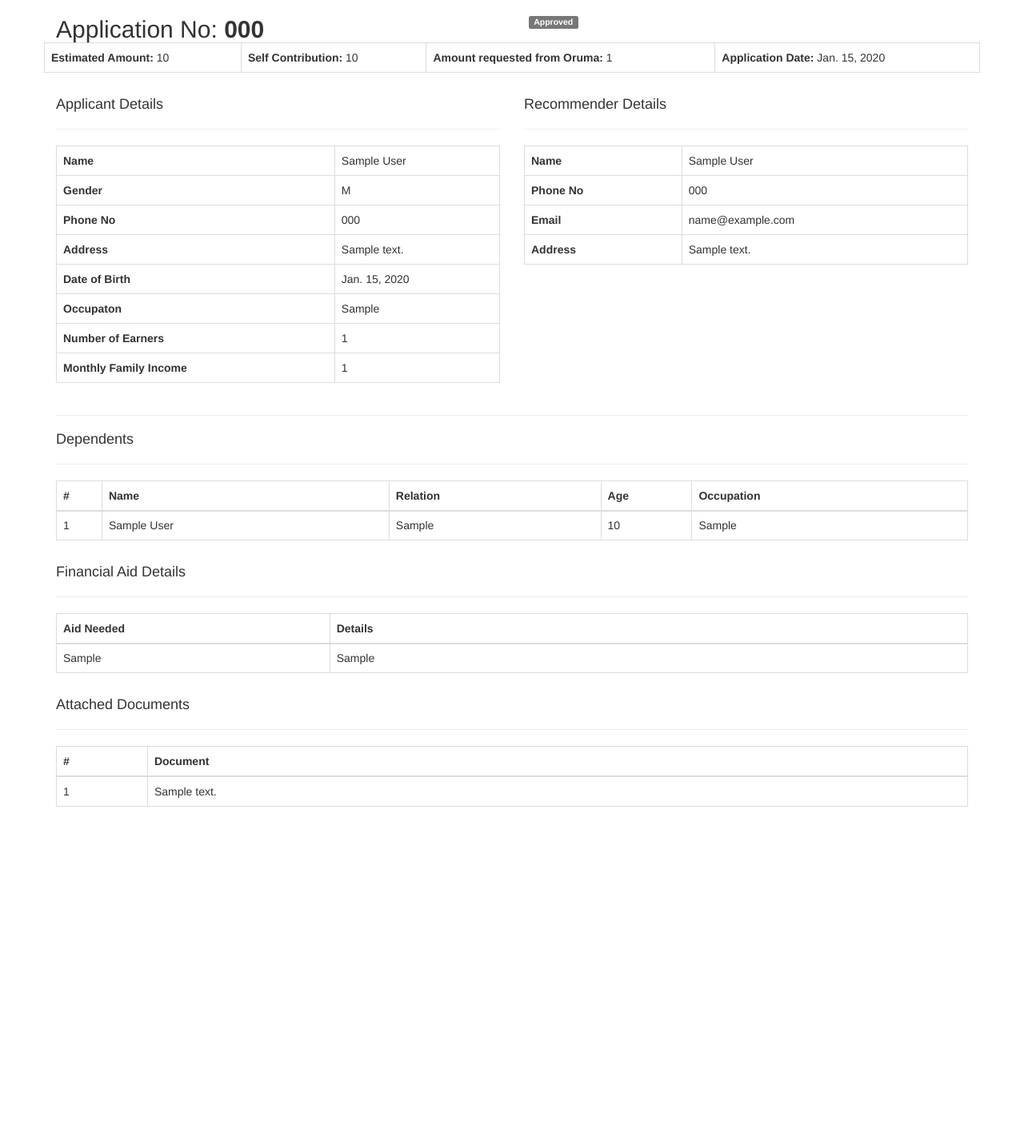
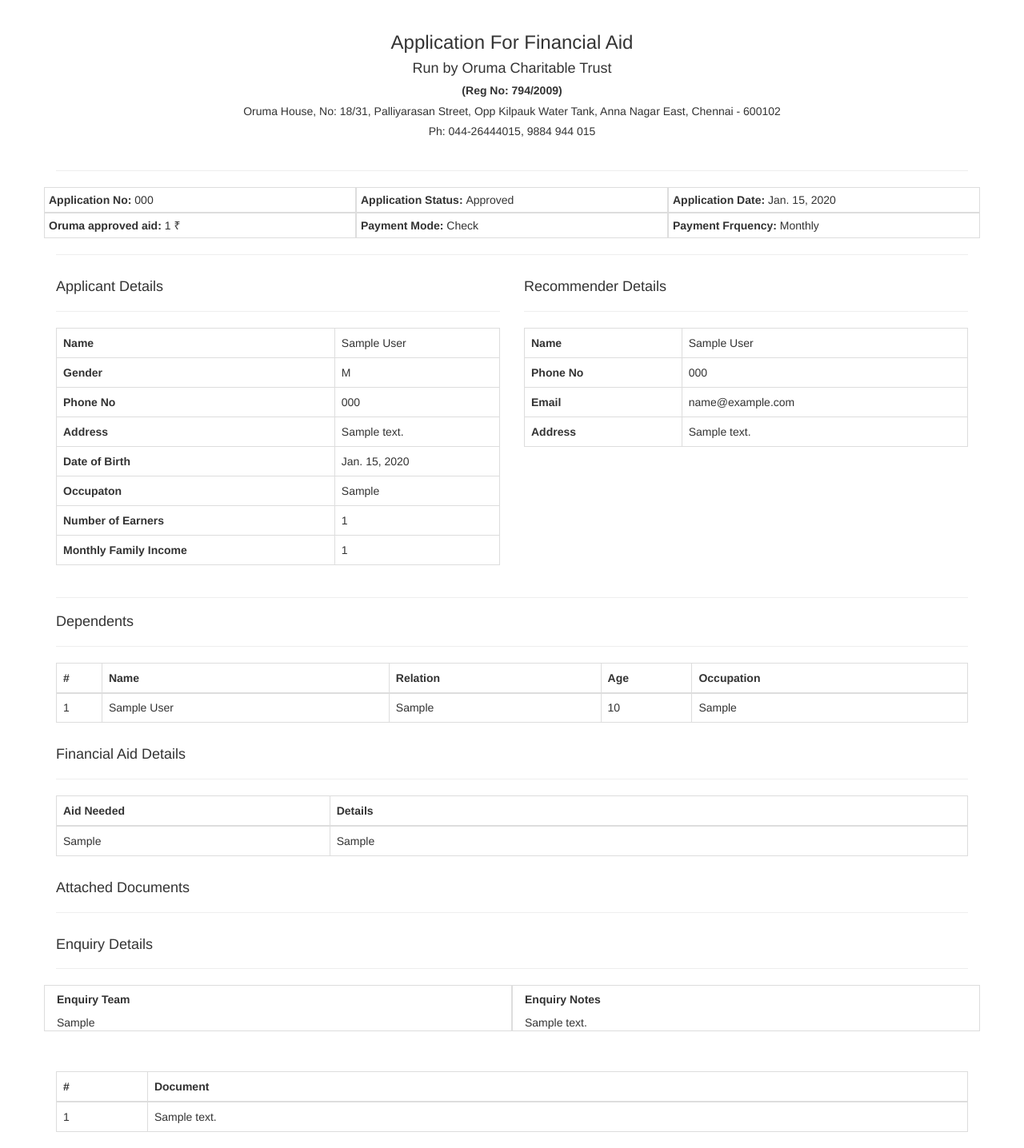
Before and after one commit to jafsparrow/deploy, a Django app: template oruma/templates/oruma/stage5.html in a window 1280 px wide. Shown: the part 52-1488 px from the top of the page at 80% size. Before the commit the page ends 1061 px from the top, so only its background shows below. Run offline with Django 3.2, Linux system fonts and the light colour scheme; the template is opened without the code that fills it: values that come from a table or form of the project are taken from there, others are empty; tables that the repository leaves empty hold one stand-in row (values such as "Sample post"); some libraries are stand-ins or nearby versions.

Commit message:
Updated the summary page with new changes

```diff
--- a/oruma/static/oruma/css/style.css
+++ b/oruma/static/oruma/css/style.css
@@ -77,6 +77,7 @@
 
 
 
+
 /*mid window. for login and ther activities.*/
 .mid-window {
   width: 600px;
--- a/oruma/templates/oruma/stage5.html
+++ b/oruma/templates/oruma/stage5.html
@@ -2,6 +2,15 @@
 
 
 {% block content %}
+<section>
+  <div class="" style="text-align: center; margin: 20px auto;">
+    <h3>Application For Financial Aid</h3>
+    <h4>Run by Oruma Charitable Trust</h4>
+    <h5><b>(Reg No: 794/2009)</b></h5>
+    <h5>Oruma House, No: 18/31, Palliyarasan Street, Opp Kilpauk Water Tank, Anna Nagar East, Chennai - 600102</h5>
+    <h5>Ph: 044-26444015,  9884 944 015</h5>
+  </div>
+</section>
 <section class="summary_title">
 
 
@@ -13,19 +22,11 @@
       90%
     </div>
   </div>
-
 {% endif %}
 
-  <div class="row">
-      <div class="col col-md-5">
-      <h2 style="display: inline">Application No: <b>{{ application.application_number }}</b></h2>
-    </div>
-    <div class="col col-md-2">
-      <div class="label label-sm label-default pull-right">{{ application.status }}</div>
-    </div>
-    <div class="col col-md-5">
+  <div class="row" style="text-align: right; margin-bottom: 10px;">
+    <div class="col-md-6 col-md-offset-6">
         {% if application.status == 'New' %}
-
           <a href="{% url 'submittion_review' application.id %}" class="btn btn-sm btn-primary">Submit</a>
         {% else %}
             {% if application.status == 'Review' %}
@@ -43,31 +44,48 @@
                 {% endif %}
             {% endif %}
         {% endif %}
-
-
     </div>
 
 
   </div>
   {% if messages %}
     {% for message in messages %}
-    <div class="alert alert-success">
+    <div class="alert alert-success alert-dismissable">
+        <a href="#" class="close" data-dismiss="alert" aria-label="close">&times;</a>
         {{ message }}
     </div>
+    {% endfor %}
+  {% endif %}
+<hr>
 
-    {% endfor %}
+  <div class="row">
+    <div class="col-md-4 border" style="padding: 5px;">
+      <b>Application No: </b>{{ application.application_number }}
+    </div>
+    <div class="col-md-4 border" style="padding: 5px;">
+      <b>Application Status: </b>{{ application.status }}
+    </div>
+    <div class="col-md-4 border" style="padding: 5px;">
+      <b>Application Date: </b>{{ application.created |date }}
+    </div>
+</div>
+<div class="row">
 
-  {% endif %}
-  <div class="row">
-          <table class="table table-bordered">
-              <tr>
-                <td><b>Estimated Amount: </b>{{ application.estimated_amount }}</td>
-                <td><b>Self Contribution: </b>{{ application.self_amount }}</td>
-                <td><b>Amount requested from Oruma: </b>{{ application.ouruma_expected }}</td>
-                <td><b>Application Date: </b>{{ application.created |date }}</td>
-              </tr>
-          </table>
+    <div class="col-md-4 border" style="padding: 5px;">
+      <b>Oruma approved aid: </b>{{ application.ouruma_expected }} &#8377
+    </div>
+
+    <div class="col-md-4 border" style="padding: 5px;">
+      <b>Payment Mode: </b>{{ application.payment_mode }}
+    </div>
+    <div class="col-md-4 border" style="padding: 5px;">
+      <b>Payment Frquency: </b>{{ application.payment_frequency  }}
+    </div>
+
+
   </div>
+<hr>
+
 </section>
 
 <section class="userdetails">
@@ -272,6 +290,21 @@
 {% endif %}
 
 </section>
+<section style="margin-bottom:50px">
+  <h4>Enquiry Details</h4>
+  <hr>
+  <div class="row ">
+    <div class="col-md-6 border">
+      <h5><b>Enquiry Team</b></h5>
+      {{ application.enquiry_team }}
+    </div>
+    <div class="col-md-6 border">
+      <h5><b>Enquiry Notes</b></h5>
+      {{ application.enquiry_notes}}
+    </div>
+
+  </div>
+</section>
 {% endblock %}
 {% block forms %}
 
--- a/oruma/views.py
+++ b/oruma/views.py
@@ -270,7 +270,7 @@
 
 
 
-def review_view():
+def review_view(request, application_number):
     return render(request, 'oruma/review.html',{})
 
 
```
